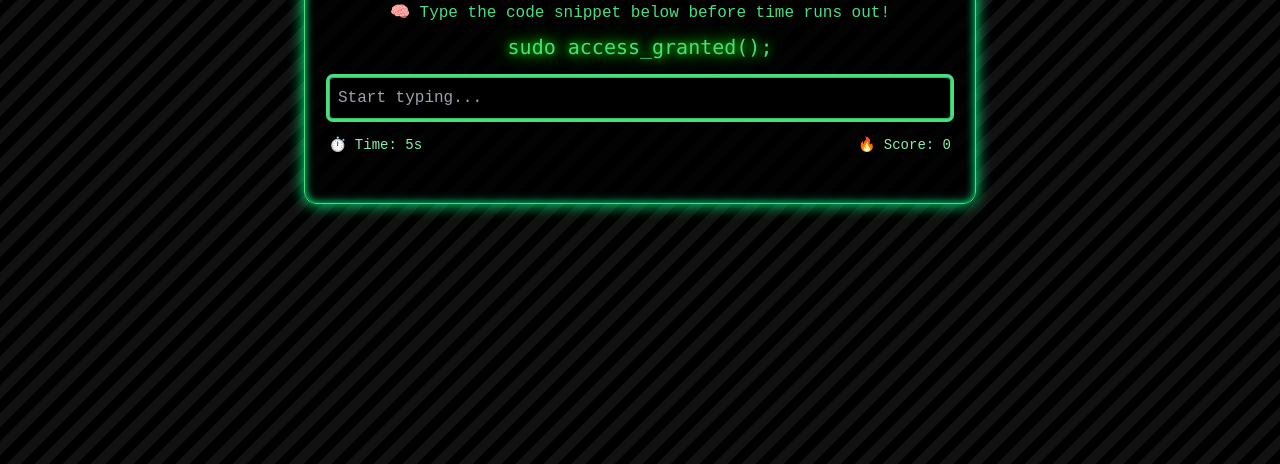
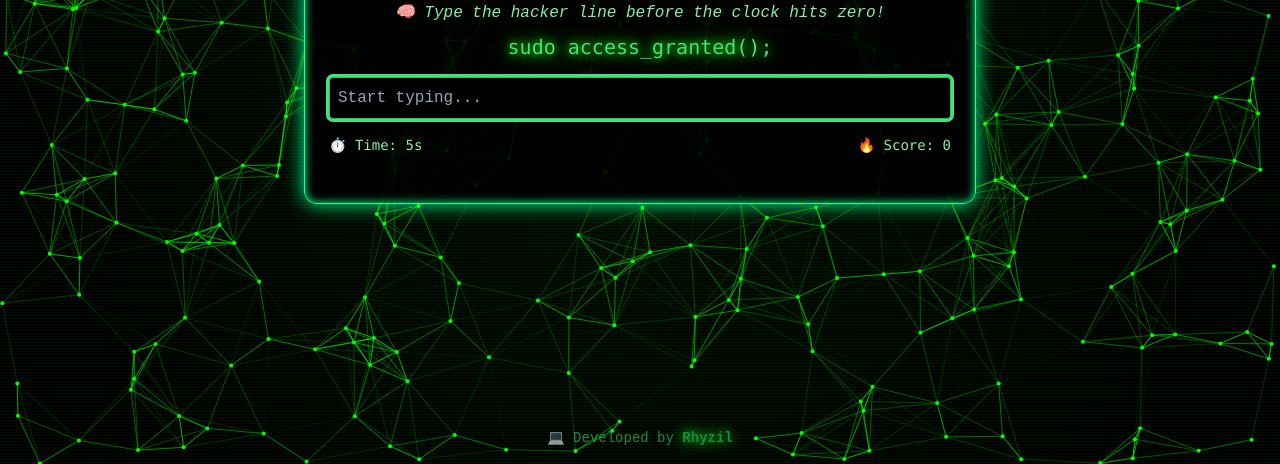
Before and after one commit to rhyzildeveloper/jimenez1, a plain HTML site: page hackers.html in a window 1280 px wide. Shown: the part 336-800 px from the top of the page. Drawn offline with nearby package versions, Linux system fonts and the light colour scheme.

Commit message:
Update hackers.html

```diff
--- a/hackers.html
+++ b/hackers.html
@@ -8,50 +8,207 @@
   <style>
     body {
       font-family: 'Courier New', monospace;
-      background: repeating-linear-gradient(
-        135deg,
-        #000 0px,
-        #000 10px,
-        #111 10px,
-        #111 20px
-      );
-      animation: backgroundScroll 5s linear infinite;
+      overflow: hidden;
+      background: black;
+      position: relative;
     }
-    @keyframes backgroundScroll {
-      from { background-position: 0 0; }
-      to { background-position: 100px 100px; }
+
+    canvas {
+      position: fixed;
+      top: 0;
+      left: 0;
+      z-index: 0;
     }
+
     .glow {
       text-shadow: 0 0 10px #0f0, 0 0 20px #0f0;
     }
+
     .terminal-box {
-      box-shadow: 0 0 15px #00ff88, inset 0 0 10px #00ff88;
-      background-color: rgba(0, 0, 0, 0.85);
+      box-shadow: 0 0 20px #00ff88, inset 0 0 10px #00ff88;
+      background-color: rgba(0, 0, 0, 0.9);
+      border: 1px solid #22ff88;
+    }
+
+    .scanlines::before {
+      content: "";
+      position: absolute;
+      top: 0;
+      width: 100%;
+      height: 100%;
+      background-image: repeating-linear-gradient(
+        to bottom,
+        rgba(0, 255, 0, 0.05),
+        rgba(0, 255, 0, 0.05) 1px,
+        transparent 1px,
+        transparent 3px
+      );
+      pointer-events: none;
+    }
+
+    .crt::after {
+      content: "";
+      position: absolute;
+      inset: 0;
+      background: radial-gradient(circle at center, rgba(0,255,0,0.05) 0%, transparent 80%);
+      mix-blend-mode: screen;
+      pointer-events: none;
+    }
+
+    .rain {
+      position: absolute;
+      top: 0;
+      left: 0;
+      z-index: 0;
+      width: 100%;
+      height: 100%;
+      pointer-events: none;
+      overflow: hidden;
+      font-size: 14px;
+      line-height: 16px;
+      color: rgba(0, 255, 0, 0.2);
+      animation: flicker 2s infinite alternate;
+    }
+
+    @keyframes flicker {
+      0% { opacity: 1; }
+      100% { opacity: 0.9; }
+    }
+
+    @keyframes rainScroll {
+      0% { transform: translateY(-100%); }
+      100% { transform: translateY(100%); }
+    }
+
+    .rain span {
+      display: block;
+      white-space: nowrap;
+      animation: rainScroll 6s linear infinite;
+    }
+
+    .text-animate {
+      animation: pulse 0.5s;
+    }
+
+    @keyframes pulse {
+      0% { transform: scale(1); }
+      50% { transform: scale(1.05); }
+      100% { transform: scale(1); }
     }
   </style>
 </head>
-<body class="flex items-center justify-center min-h-screen px-4">
-  <div class="terminal-box p-6 rounded-xl w-full max-w-2xl text-center border border-green-400">
-    <h1 class="text-3xl mb-4 glow font-bold">CODE HACK RUSH</h1>
-    <div class="mb-2">🧠 Type the code snippet below before time runs out!</div>
+<body class="flex items-center justify-center min-h-screen px-4 relative scanlines crt">
 
-    <div id="word" class="text-xl font-mono glow mb-4"></div>
+  <!-- Net Animation Canvas -->
+  <canvas id="netCanvas"></canvas>
+
+  <!-- Background rain effect -->
+  <div class="rain z-0">
+    <span>0101010010110101011001110101011010101</span>
+    <span>1110001101011010101010101010101010101</span>
+    <span>0001010101011111010101110101010101010</span>
+    <span>0101110101010101011010101001010101011</span>
+  </div>
+
+  <!-- Terminal UI -->
+  <div class="z-10 terminal-box p-6 rounded-xl w-full max-w-2xl text-center">
+    <h1 class="text-3xl mb-4 glow font-bold animate-pulse">💻 CODE HACK RUSH 💥</h1>
+    <div class="mb-2 text-green-300 italic">🧠 Type the hacker line before the clock hits zero!</div>
+
+    <div id="word" class="text-xl font-mono glow mb-4 text-animate"></div>
 
     <input id="input"
            class="w-full p-2 rounded bg-black border border-green-500 text-green-300 focus:outline-none focus:ring focus:ring-green-400"
            placeholder="Start typing..."
            autofocus>
 
-    <div class="flex justify-between items-center mt-4 text-sm text-green-300">
+    <div class="flex justify-between items-center mt-4 text-sm text-green-300 font-mono">
       <div>⏱️ Time: <span id="time">10</span>s</div>
       <div>🔥 Score: <span id="score">0</span></div>
     </div>
 
     <div id="status" class="text-lg font-bold mt-6 glow"></div>
-    <button onclick="restartGame()" class="mt-4 bg-green-600 hover:bg-green-500 px-4 py-2 rounded text-black font-bold hidden" id="restartBtn">Play Again</button>
+    <button onclick="restartGame()" class="mt-4 bg-green-600 hover:bg-green-500 px-4 py-2 rounded text-black font-bold hidden" id="restartBtn">🔄 Play Again</button>
   </div>
 
+  <!-- Footer Credit -->
+  <footer class="absolute bottom-4 w-full text-center text-green-500 text-sm opacity-70 z-10">
+    💻 Developed by <span class="font-bold glow">Rhyzil</span>
+  </footer>
+
+  <!-- Typing Sound -->
+  <audio id="typeSound" src="https://cdn.pixabay.com/download/audio/2022/03/15/audio_d48e384bb7.mp3?filename=keyboard-typing-6993.mp3"></audio>
+
   <script>
+    const canvas = document.getElementById("netCanvas");
+    const ctx = canvas.getContext("2d");
+    let width, height, dots;
+
+    function resize() {
+      width = canvas.width = window.innerWidth;
+      height = canvas.height = window.innerHeight;
+      initDots();
+    }
+
+    function initDots() {
+      const spacing = 50;
+      dots = [];
+      for (let x = 0; x < width; x += spacing) {
+        for (let y = 0; y < height; y += spacing) {
+          dots.push({
+            x: x + Math.random() * 10,
+            y: y + Math.random() * 10,
+            baseX: x,
+            baseY: y,
+            vx: (Math.random() - 0.5) * 0.5,
+            vy: (Math.random() - 0.5) * 0.5
+          });
+        }
+      }
+    }
+
+    function drawLines() {
+      const maxDist = 100;
+      for (let i = 0; i < dots.length; i++) {
+        for (let j = i + 1; j < dots.length; j++) {
+          const dx = dots[i].x - dots[j].x;
+          const dy = dots[i].y - dots[j].y;
+          const dist = Math.sqrt(dx * dx + dy * dy);
+          if (dist < maxDist) {
+            ctx.strokeStyle = `rgba(0,255,0,${1 - dist / maxDist})`;
+            ctx.beginPath();
+            ctx.moveTo(dots[i].x, dots[i].y);
+            ctx.lineTo(dots[j].x, dots[j].y);
+            ctx.stroke();
+          }
+        }
+      }
+    }
+
+    function animate() {
+      ctx.clearRect(0, 0, width, height);
+
+      for (let dot of dots) {
+        dot.x += dot.vx;
+        dot.y += dot.vy;
+
+        if (dot.x < 0 || dot.x > width) dot.vx *= -1;
+        if (dot.y < 0 || dot.y > height) dot.vy *= -1;
+
+        ctx.beginPath();
+        ctx.arc(dot.x, dot.y, 2, 0, Math.PI * 2);
+        ctx.fillStyle = "lime";
+        ctx.fill();
+      }
+
+      drawLines();
+      requestAnimationFrame(animate);
+    }
+
+    window.addEventListener("resize", resize);
+    resize();
+    animate();
+
     const words = [
       "sudo access_granted();",
       "trace_firewall();",
@@ -75,10 +232,14 @@
     const scoreEl = document.getElementById("score");
     const statusEl = document.getElementById("status");
     const restartBtn = document.getElementById("restartBtn");
+    const typeSound = document.getElementById("typeSound");
 
     function setNewWord() {
       currentWord = words[Math.floor(Math.random() * words.length)];
       wordEl.innerText = currentWord;
+      wordEl.classList.remove("text-animate");
+      void wordEl.offsetWidth;
+      wordEl.classList.add("text-animate");
       inputEl.value = '';
     }
 
@@ -113,6 +274,9 @@
     }
 
     inputEl.addEventListener("input", () => {
+      typeSound.currentTime = 0;
+      typeSound.play();
+
       if (inputEl.value === currentWord) {
         score++;
         scoreEl.innerText = score;
```
